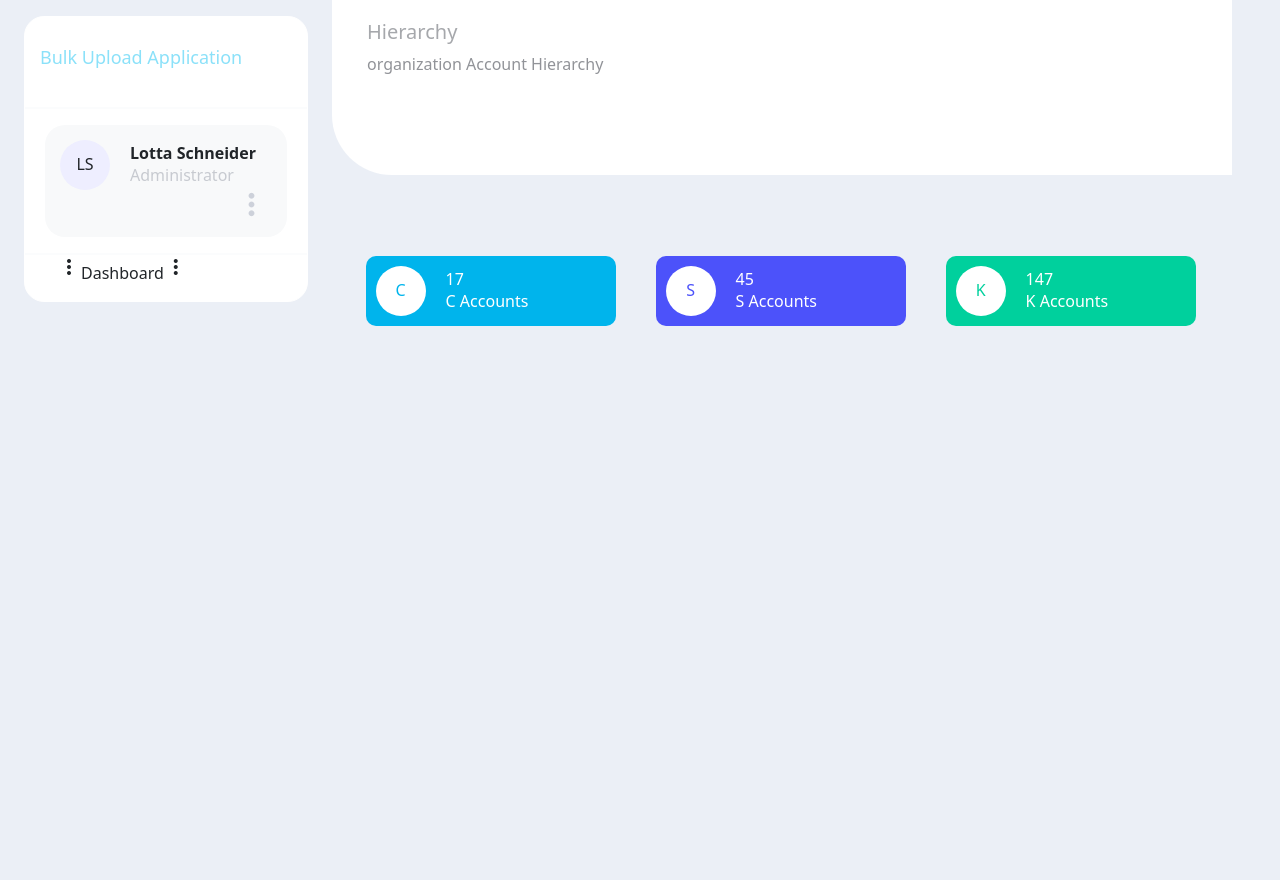
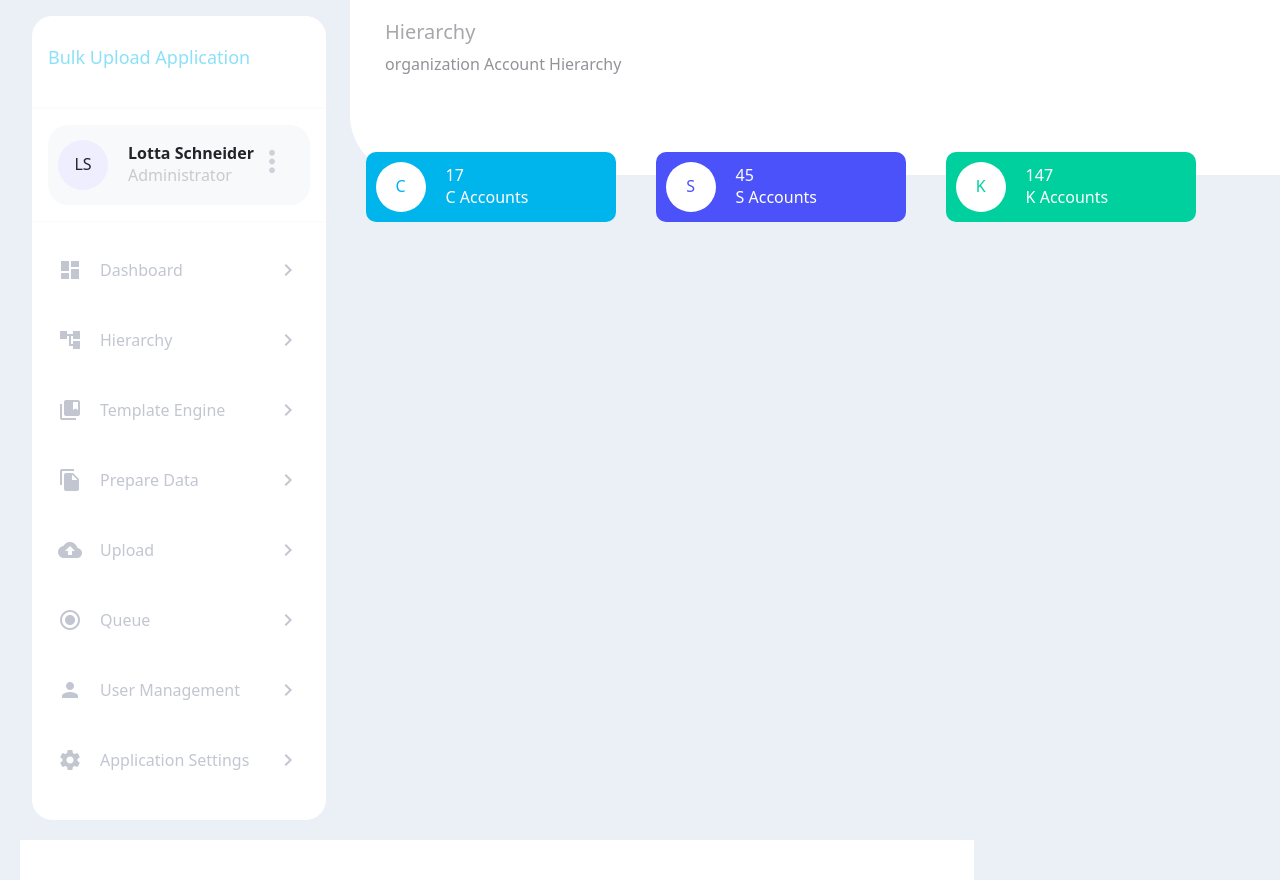
Before and after one commit to sagacity-monika-bandgar/angular-ivy-2w735q, an Angular app: page / in a window 1280 px wide. Before the commit the page ends 800 px from the top, so only its background shows below. Built offline with nearby package versions, Linux system fonts and the light colour scheme.

Commit message:
3 files modified

```diff
--- a/src/app/app.component.css
+++ b/src/app/app.component.css
@@ -1,5 +1,6 @@
 .page-wrapper {
   /* background-color: gray; */
+  margin-left: 20px;
 }
 .section-background {
   background-color: #fff;
@@ -19,8 +20,8 @@
   /* background-color: #f8f9fa; */
 }
 .user-info {
-  margin: 10px 20px;
-  padding: 15px 15px;
+  margin: 10px 15px;
+  padding: 15px 10px;
   background-color: #f8f9fa;
   border-radius: 20px;
 }
@@ -75,7 +76,7 @@
 .block-wrapper {
   position: absolute;
   left: 27%;
-  top: 32%;
+  top: 19%;
 }
 .blocks {
   display: inline-block;
@@ -121,3 +122,29 @@
 .K-account-color {
   color: #00d09d;
 }
+.menu-list {
+  padding: 5px;
+  margin-top: 10px;
+}
+.menu {
+  padding: 20px;
+  color: #c2c6d1;
+}
+.menu:hover {
+  background-color: #00b4ec;
+  border-radius: 30px;
+  color: #fff;
+}
+.menu-name {
+  margin-left: 18px;
+  vertical-align: top;
+  font-size: 16px;
+}
+.float-menu {
+  float: right;
+}
+.dashboard-cointaner {
+  margin-top: 20px;
+  background-color: #fff;
+  padding: 20px;
+}
--- a/src/app/app.component.html
+++ b/src/app/app.component.html
@@ -1,4 +1,4 @@
-<div class="container-fluid page-wrapper row">
+<div class="page-wrapper row">
   <div class="col-md-3 mt-3 ml-3">
     <div class="slide-pannel section-background">
       <h2 class="pannel-heading">Bulk Upload Application</h2>
@@ -15,11 +15,11 @@
         </ul>
       </div>
       <div class="menu-wrapper">
-        <ul>
-          <li>
-            <span class="material-icons"> more_vert </span>
-            <span class="">Dashboard</span>
-            <span class="material-icons"> more_vert </span>
+        <ul class="menu-list">
+          <li *ngFor="let item of menuList" class="menu">
+            <span class="material-icons">{{ item.icon }}</span>
+            <span class="menu-name">{{ item.menu }}</span>
+            <span class="material-icons float-menu"> navigate_next </span>
           </li>
         </ul>
       </div>
@@ -68,4 +68,7 @@
       </div>
     </div>
   </div>
+  <div class="dashboard-cointaner col-md-9">
+
+  <div>
 </div>
--- a/src/app/app.component.ts
+++ b/src/app/app.component.ts
@@ -3,8 +3,42 @@ import { Component, VERSION } from '@angular/core';
 @Component({
   selector: 'my-app',
   templateUrl: './app.component.html',
-  styleUrls: [ './app.component.css' ]
+  styleUrls: ['./app.component.css'],
 })
-export class AppComponent  {
+export class AppComponent {
   name = 'Angular ' + VERSION.major;
+  menuList = [
+    {
+      menu: 'Dashboard',
+      icon: 'dashboard',
+    },
+    {
+      menu: 'Hierarchy',
+      icon: 'account_tree',
+    },
+    {
+      menu: 'Template Engine',
+      icon: 'collections_bookmark',
+    },
+    {
+      menu: 'Prepare Data',
+      icon: 'file_copy',
+    },
+    {
+      menu: 'Upload',
+      icon: 'cloud_upload',
+    },
+    {
+      menu: 'Queue',
+      icon: 'radio_button_checked',
+    },
+    {
+      menu: 'User Management',
+      icon: 'person',
+    },
+    {
+      menu: 'Application Settings',
+      icon: 'settings',
+    },
+  ];
 }
```
